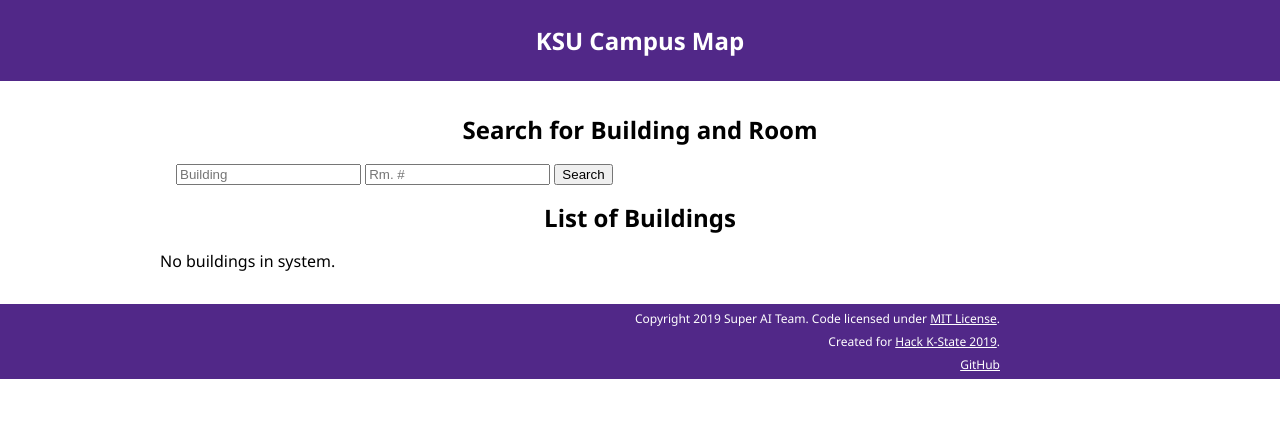
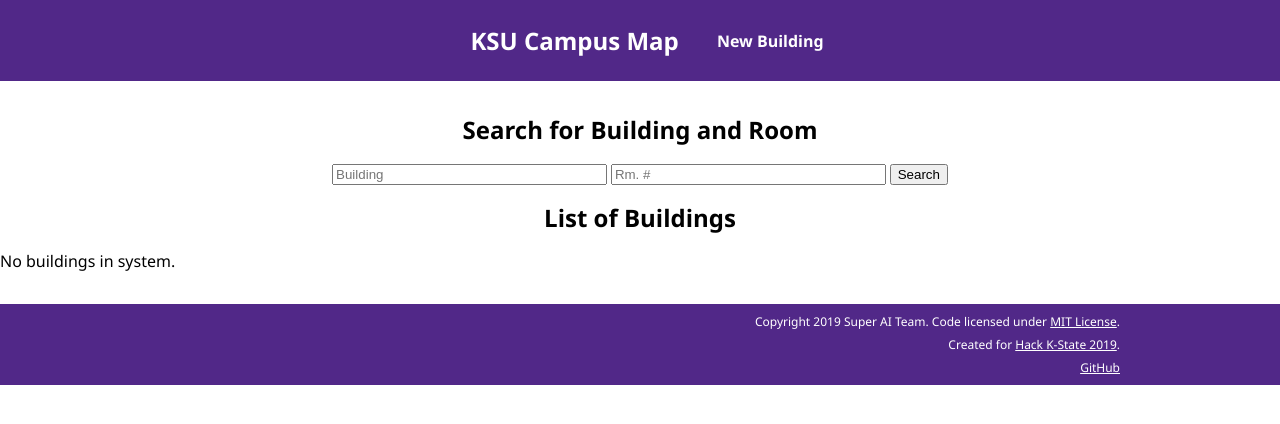
Before and after one commit to awbooze/super-ai-hack-k-state-2019, a Django app: page / in a window 1280 px wide. Shown: the top 424 px of the page. Run offline with Django 3.2, Linux system fonts and the light colour scheme; data that the repository does not hold is empty.

Commit message:
Update styling to be more consistent

```diff
--- a/home/campusmaps/ksu/static/ksu/main.css
+++ b/home/campusmaps/ksu/static/ksu/main.css
@@ -13,13 +13,10 @@
 #content {
 	padding: 0;
     margin: 2em auto;
-    max-width: 60em;
+    max-width: 80em;
 }
 #content a {
     color: #512888;
-}
-form {
-    margin: 1em;
 }
 
 /*Navbar*/
@@ -30,10 +27,6 @@
     padding: 0;
     margin: 0;
 }
-nav ul {
-	display: inline-block;
-	padding: 0;
-}
 nav > a {
     font-size: 1.5em;
     font-weight: 700;
@@ -43,6 +36,10 @@
     border: none;
     text-decoration: none;
     color: #fff;
+}
+nav ul {
+	display: inline-block;
+	padding: 0;
 }
 nav ul li {
 	font-size: 1em;
@@ -59,11 +56,11 @@
 	text-decoration: none;
 }
 nav ul li a:hover {
-	color: #000;
+	color: #fff;
 }
 nav ul li a:active {
 	text-decoration: none;
-	color: #000;
+	color: #fff;
 	font-style: normal;
 }
 /* End Navbar */
@@ -72,21 +69,44 @@
 footer {
     clear: both;
     background-color: #512888;
-	text-align: right;
 	font-size: 0.75em;
-	padding: 0.25em 1em;
-	margin: 0;
+	padding: 0.5em 1em;
+    margin: 0;
 }
 footer p {
 	padding: 0.25em 1em;
 	margin: auto;
-    max-width: 60em;
     color: #fff;
+    max-width: 80em;
+    text-align: right;
 }
 footer p a {
     color: #fff;
 }
 /* End Footer */
+
+/* Form Code */
+form {
+    margin: 1em;
+    display: block;
+    text-align: center;
+}
+form label {
+    margin: 0 1em 0 0;
+}
+form label:before {
+    content: "\a";
+    white-space: pre;
+}
+form input {
+    width: 20em;
+}
+#submit {
+    margin: 2em auto;
+    display: block;
+    text-align: center;
+}
+/* End Form */
 
 /* Rules for mobile-friendly operation */
 @media screen and (max-width: 65em) {
@@ -99,4 +119,13 @@
     #content {
 		margin: 2em 5%;
     }
+    form input {
+        width: 100%;
+    }
 }
+
+@media screen and (max-width: 23.3em) {
+    nav > a {
+        margin: 1em 1em 0 1em;
+    }
+}
--- a/home/campusmaps/ksu/templates/ksu/base.html
+++ b/home/campusmaps/ksu/templates/ksu/base.html
@@ -12,6 +12,9 @@
         <header>
             <nav role="navigation">
                 <a href="{% url 'index' %}">KSU Campus Map</a>
+                <ul id="mainnav">
+                        <li><a href="{% url 'newBuilding' %}">New Building</a></li>
+                    </ul>
             </nav>
         </header>
         <div id="content">
--- a/home/campusmaps/ksu/templates/ksu/newBuilding.html
+++ b/home/campusmaps/ksu/templates/ksu/newBuilding.html
@@ -3,6 +3,7 @@
 {% block title %}
 Add New Campus Building
 {% endblock %}
+
 {% block content %}
 <form action="/newBuilding/" method="POST" enctype="multipart/form-data">
     {% csrf_token %}
```
